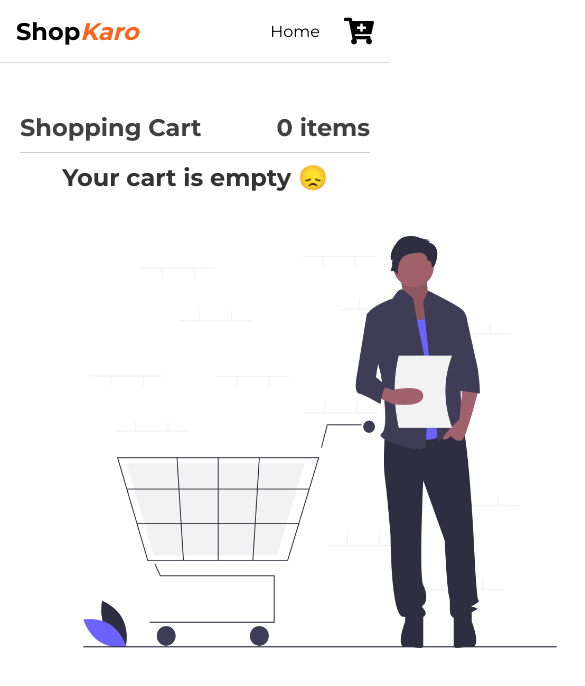
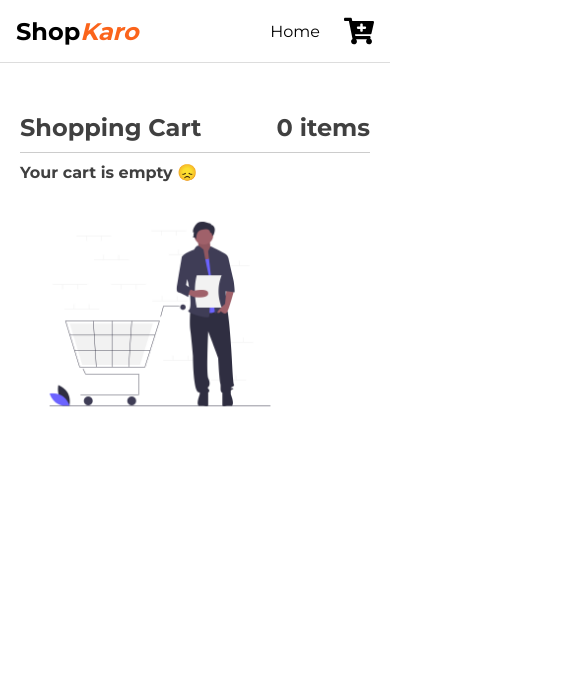
Before and after one commit to praveen-rikhari/ShopKaro-NextJs-Ecom-Assignment, a Next.js app: page /cart in a window 390 px wide. Shown: the top 686 px of the page, 585 px wide, since content can reach past the window. Built offline with nearby package versions, Linux system fonts and the light colour scheme.

Commit message:
Making cart page responsive

```diff
--- a/src/app/cart/Cart.css
+++ b/src/app/cart/Cart.css
@@ -27,7 +27,7 @@
 
 .cart-product {
     display: flex;
-    align-items: center;
+    align-items: flex-start;
     justify-content: space-between;
     background-color: #f9f9f9;
     padding: 20px 10px;
@@ -36,8 +36,21 @@
     margin: 10px 0;
 }
 
+.p1,
+.p2 {
+    display: flex;
+    flex: 3;
+}
+
+.p2 {
+    flex: 2;
+    align-items: center;
+    justify-content: right;
+    margin: auto 0;
+}
+
 .cart-image {
-    width: 10%;
+    width: 20%;
     height: auto;
     object-fit: cover;
     margin-right: 20px;
@@ -132,7 +145,6 @@
     font-weight: 500;
 }
 
-
 .checkout-btn {
     margin-top: 15px;
     background-color: #fb641b;
@@ -184,3 +196,52 @@
 .redirect {
     text-decoration: none;
 }
+
+.empty-page {
+    display: flex;
+    flex-direction: column;
+    align-items: center;
+    justify-content: center;
+}
+
+.empty-cart {
+    font-size: 1rem;
+    color: #404040;
+    margin-bottom: 20px;
+}
+
+.emptycart-image {
+    max-width: 100%;
+}
+
+@media (max-width: 800px) {
+    .cart-product {
+        flex-direction: column;
+        gap: 50px;
+        align-items: center;
+    }
+
+    .p1 {
+        align-items: center;
+        justify-content: flex-start;
+    }
+
+    .p1 .cart-info {
+        flex: 1;
+    }
+
+    .cart-image {
+        width: 30%;
+    }
+
+    .emptycart-image {
+        width: 80%;
+        height: auto;
+    }
+}
+
+@media (max-width: 560px) {
+    .cart-image {
+        width: 50%;
+    }
+}
--- a/src/app/cart/page.js
+++ b/src/app/cart/page.js
@@ -85,8 +85,8 @@ export default function Cart() {
 
       {
         cart.length === 0 ? (
-          <center>
-            <h2 className="empty-cart">Your cart is empty 😞</h2>
+          <div classname="empty-page">
+            <h5 className="empty-cart">Your cart is empty 😞</h5>
             <Image
               src='/emptycart.png'
               width={600}
@@ -94,12 +94,14 @@ export default function Cart() {
               alt='Empty cart'
               className='emptycart-image'
             />
-          </center>
+          </div>
         ) : (
           <div className="cart-container">
             {
               cart.map((product) => (
                 <div key={product.id} className="cart-product">
+
+                  <div className="p1">
                       <img
                         src={product.image}
                         alt={product.title}
@@ -125,7 +127,8 @@ export default function Cart() {
                         </button>
                       </div>
                     </div>
-
+                  </div>
+                  <div className="p2">
                     <div className="quantity-controls">
                       <button
                         className="quantity-btn"
@@ -150,6 +153,7 @@ export default function Cart() {
                       <span className="cart-price">
                         $ {(product.price * (product.quantity || 1)).toFixed(2)}
                       </span>
+                    </div>
                   </div>
                 </div>
               ))
```
Lines whose indentation alone changed are shown as unchanged.
